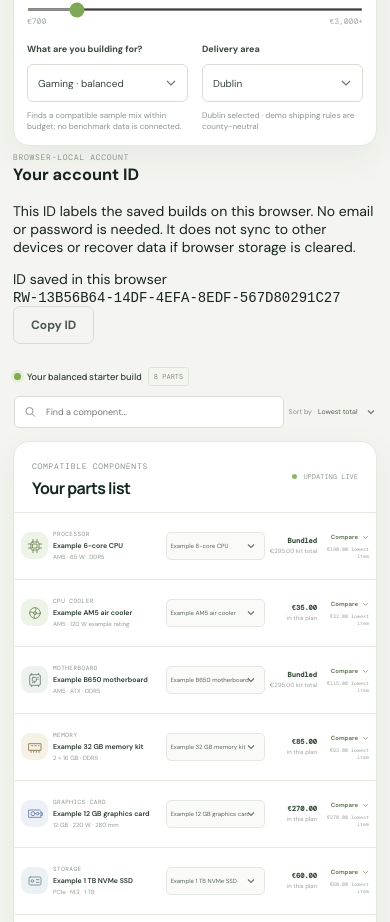
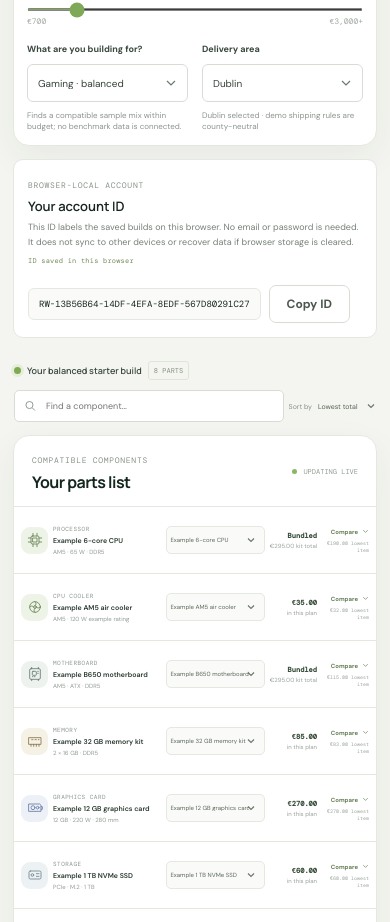
Before and after one commit to odysseyjakub/rigwise-ireland-pc-builder, a website with bundled scripts: page index.html in a window 390 px wide. Shown: the part 1073-1995 px from the top of the page. Built offline with nearby package versions, Linux system fonts and the light colour scheme.

Commit message:
Style anonymous account panel

```diff
--- a/styles.css
+++ b/styles.css
@@ -112,6 +112,13 @@ h1, h2, h3, p { margin-top: 0; }
 .section-subtitle { margin: 0; color: #778179; font-size: 12px; line-height: 1.6; }
 .save-button { margin-bottom: 4px; }
 .builder-controls { display: grid; grid-template-columns: 1.2fr 1px 1fr 1px 1fr; align-items: stretch; gap: 25px; margin-top: 30px; padding: 21px 22px 18px; background: var(--paper); border: 1px solid var(--line); border-radius: var(--radius); box-shadow: var(--shadow); }
+.local-account { display: flex; align-items: center; justify-content: space-between; gap: 18px; margin-top: 13px; padding: 15px 17px; border: 1px solid var(--line); border-radius: 10px; background: var(--paper); }
+.local-account-copy { min-width: 0; }
+.local-account-copy h3 { margin: 5px 0; color: var(--ink); font: 600 13px "Manrope", sans-serif; }
+.local-account-copy p { max-width: 580px; margin: 0; color: var(--muted); font-size: 9px; line-height: 1.6; }
+.local-account-state { display: inline-block; margin-top: 6px; color: #718b58; font: 7px "DM Mono", monospace; letter-spacing: .03em; }
+.local-account-identity { display: flex; align-items: center; justify-content: flex-end; gap: 8px; flex-shrink: 0; }
+.local-account-identity code { max-width: 300px; padding: 9px 10px; border: 1px solid var(--line); border-radius: 6px; background: var(--paper-soft); color: var(--ink); font: 9px "DM Mono", monospace; overflow-wrap: anywhere; }
 .control-block { display: flex; flex-direction: column; min-width: 0; }
 .control-block>label { margin-bottom: 9px; color: #3a483d; font-size: 10px; font-weight: 700; }
 .control-hint { margin-left: 5px; color: #96a098; font: 8px "DM Mono", monospace; }
@@ -333,6 +340,8 @@ h1, h2, h3, p { margin-top: 0; }
 .dark-theme .hero-bottom>p, .dark-theme .hero-math strong { color: #cad6c8; }
 .dark-theme .eyebrow, .dark-theme .hero-note { color: #a5b3a4; }
 .dark-theme .builder-controls, .dark-theme .parts-card, .dark-theme .plan-card, .dark-theme .trust-card, .dark-theme .saved-builds { border-color: var(--line); }
+.dark-theme .local-account { border-color: var(--line); }
+.dark-theme .local-account-copy p { color: var(--muted); }
 .dark-theme .control-block>label, .dark-theme .build-label, .dark-theme .part-info strong, .dark-theme .plan-grand-total, .dark-theme .plan-total-row strong, .dark-theme .offer-shop, .dark-theme .order-shop, .dark-theme .shop-order>strong, .dark-theme .trust-card h3 { color: #dce5d8; }
 .dark-theme .budget-field input, .dark-theme .search-field input { color: #eef2e9; }
 .dark-theme .budget-field, .dark-theme .select-control, .dark-theme .part-select, .dark-theme .search-field { border-color: var(--line-dark); color: #d1ddcf; background-color: var(--paper-soft); }
@@ -411,6 +420,9 @@ h1, h2, h3, p { margin-top: 0; }
   .section-subtitle { max-width: 390px; font-size: 10px; }
   .save-button { min-height: 34px; padding-inline: 10px; font-size: 9px; gap: 6px; }
   .builder-controls { grid-template-columns: 1fr 1fr; gap: 17px 14px; margin-top: 21px; padding: 16px; }
+  .local-account { align-items: flex-start; flex-direction: column; padding: 14px; }
+  .local-account-identity { width: 100%; justify-content: flex-start; flex-wrap: wrap; }
+  .local-account-identity code { max-width: 100%; }
   .control-divider { display: none; }
   .control-block>label { font-size: 9px; }
   .budget-control { grid-column: 1 / -1; }
```
